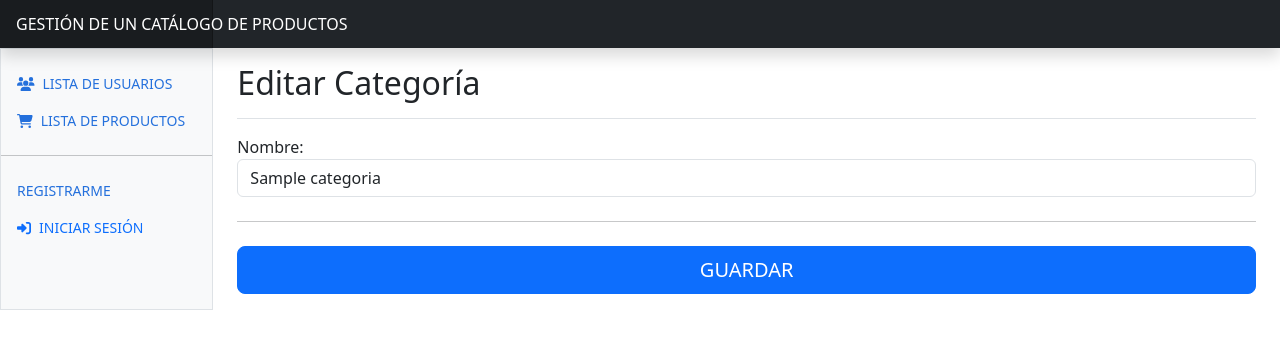
After one commit to BraianStacul/catalogo-productos, a Django app: page /productos/editar-categoria/1/ in a window 1280 px wide. The commit adds this page. Shown: the top 349 px of the page. Run offline with Django 5.2, Linux system fonts and the light colour scheme; tables that the repository leaves empty hold one stand-in row (values such as "Sample post"); some libraries are stand-ins or nearby versions.

Commit message:
Se agregó la funcionalidad para Editar Producto (UpdateView) y también para Editar Categoria (UpdateView)

```diff
--- a/catalogo_productos/apps/productos/urls.py
+++ b/catalogo_productos/apps/productos/urls.py
@@ -8,5 +8,7 @@ urlpatterns = [
     path('listar/', views.Listar.as_view(), name='listar'),
     path('listar-categorias/', views.ListarCategorias.as_view(), name='listar_categorias'),
     path('nuevo/', views.Nuevo.as_view(), name='nuevo'),
-    path('nueva-categoria/', views.NuevaCategoria.as_view(), name='nueva_categoria')
+    path('nueva-categoria/', views.NuevaCategoria.as_view(), name='nueva_categoria'),
+    path('editar/<int:pk>/', views.Editar.as_view(), name='editar'),
+    path('editar-categoria/<int:pk>/', views.EditarCategoria.as_view(), name='editar_categoria'),
 ]
--- a/catalogo_productos/apps/productos/views.py
+++ b/catalogo_productos/apps/productos/views.py
@@ -1,10 +1,10 @@
 # Create your views here.
 from django.contrib.auth.mixins import LoginRequiredMixin
 from django.urls import reverse_lazy
-from django.views.generic.edit import CreateView
+from django.views.generic.edit import CreateView, UpdateView
 from django.views.generic.list import ListView
 
-from .forms import ProductoForm, CForm
+from .forms import ProductoForm, CForm #VerForm
 from .models import Producto, Categoria
 
 class Listar(ListView):
@@ -36,3 +36,15 @@ class NuevaCategoria(CreateView):
     model = Categoria
     form_class = CForm
     success_url = reverse_lazy("productos:listar_categorias")
+
+class Editar(UpdateView):
+    template_name = "productos/editar.html"
+    model = Producto
+    form_class = ProductoForm
+    success_url = reverse_lazy("productos:listar")
+
+class EditarCategoria(UpdateView):
+    template_name = "productos/editar_categoria.html"
+    model = Categoria
+    form_class = CForm
+    success_url = reverse_lazy("productos:listar_categorias")
--- /dev/null
+++ b/catalogo_productos/templates/productos/editar_categoria.html
@@ -0,0 +1,38 @@
+{% extends 'base/base.html' %}
+
+
+<!-- {% block css_extras %}
+    <link href="https://cdn.jsdelivr.net/npm/select2@4.1.0-rc.0/dist/css/select2.min.css" rel="stylesheet" />
+{% endblock css_extras %} -->
+
+
+{% block contenido %}
+    <div class="d-flex justify-content-between flex-wrap flex-md-nowrap align-items-center pt-3 pb-2 mb-3 border-bottom">
+        <h1 class="h2">Editar Categoría</h1>
+    </div>
+
+    <form method="POST">{% csrf_token %}
+
+
+
+        {{form.errors}}
+
+        {{form.as_p}}
+
+        <hr class="my-4">
+        <button class="w-100 btn btn-primary btn-lg" type="submit">GUARDAR</button>
+
+
+    </form>
+{% endblock contenido %}
+
+
+
+<!-- {% block js_extras %}
+    <script src="https://cdn.jsdelivr.net/npm/select2@4.1.0-rc.0/dist/js/select2.min.js"></script>
+    <script>
+        $('#id_categorias').select2({
+            width: '100%',
+        });
+    </script>
+{% endblock js_extras %} -->
--- a/catalogo_productos/templates/productos/listar.html
+++ b/catalogo_productos/templates/productos/listar.html
@@ -28,16 +28,16 @@
 
 
 						<tr>
-							<td>{{producto.nombre}}</td>
+							<td>{{producto.pk}} - {{producto.nombre}}</td>
 							<td>
                                 {% for c in producto.categorias.all %}
                                     <span class="badge rounded-pill text-bg-warning">{{c.nombre}}</span>
                                 {% endfor %}
                             </td>
 							<td>
-                                <a href="#" class="btn btn-info btn-sm disabled"><i class="fa-solid fa-eye"></i></a>
+                                <a href="#" class="btn btn-info btn-sm"><i class="fa-solid fa-eye"></i></a>
                                 <a href="#" class="btn btn-success btn-sm disabled"><i class="fa-solid fa-star"></i></a>
-								<a href="#" class="btn btn-primary btn-sm disabled"><i class="fa-solid fa-pen-to-square"></i></a>
+								<a href="{% url 'productos:editar' producto.pk %}" class="btn btn-primary btn-sm"><i class="fa-solid fa-pen-to-square"></i></a>
                                 <a href="#" class="btn btn-danger btn-sm disabled"><i class="fa-solid fa-trash"></i></a>
 							</td>
 						</tr>
--- a/catalogo_productos/templates/productos/listar_categorias.html
+++ b/catalogo_productos/templates/productos/listar_categorias.html
@@ -32,7 +32,7 @@
                                 {{categoria.nombre}}
                             </td>
 							<td>
-								<a href="#" class="btn btn-primary btn-sm disabled">EDITAR</a>
+								<a href="{% url 'productos:editar_categoria' categoria.pk %}" class="btn btn-primary btn-sm">EDITAR</a>
                                 <a href="#" class="btn btn-danger btn-sm disabled">ELIMINAR</i></a>
 							</td>
 						</tr>
```
Also changed, not shown: catalogo_productos/templates/productos/editar.html (added, +38 -0 lines).
